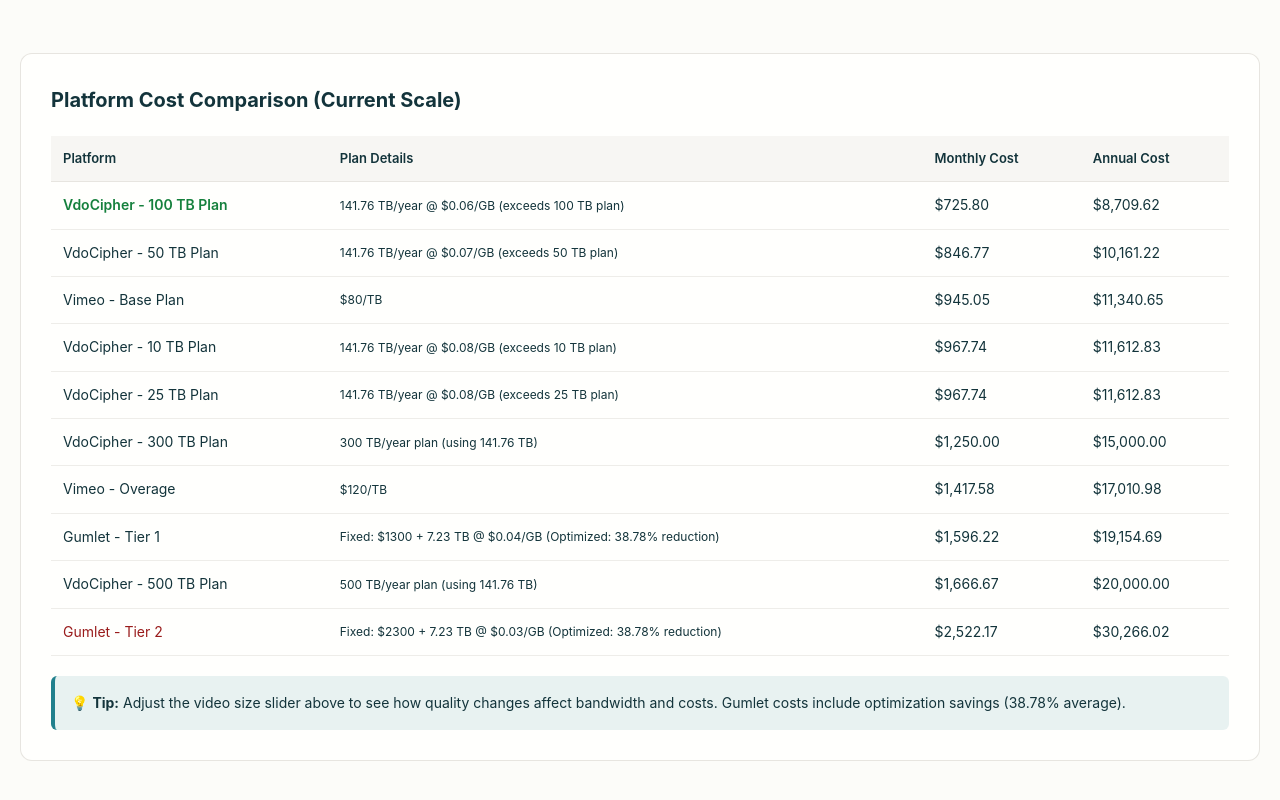
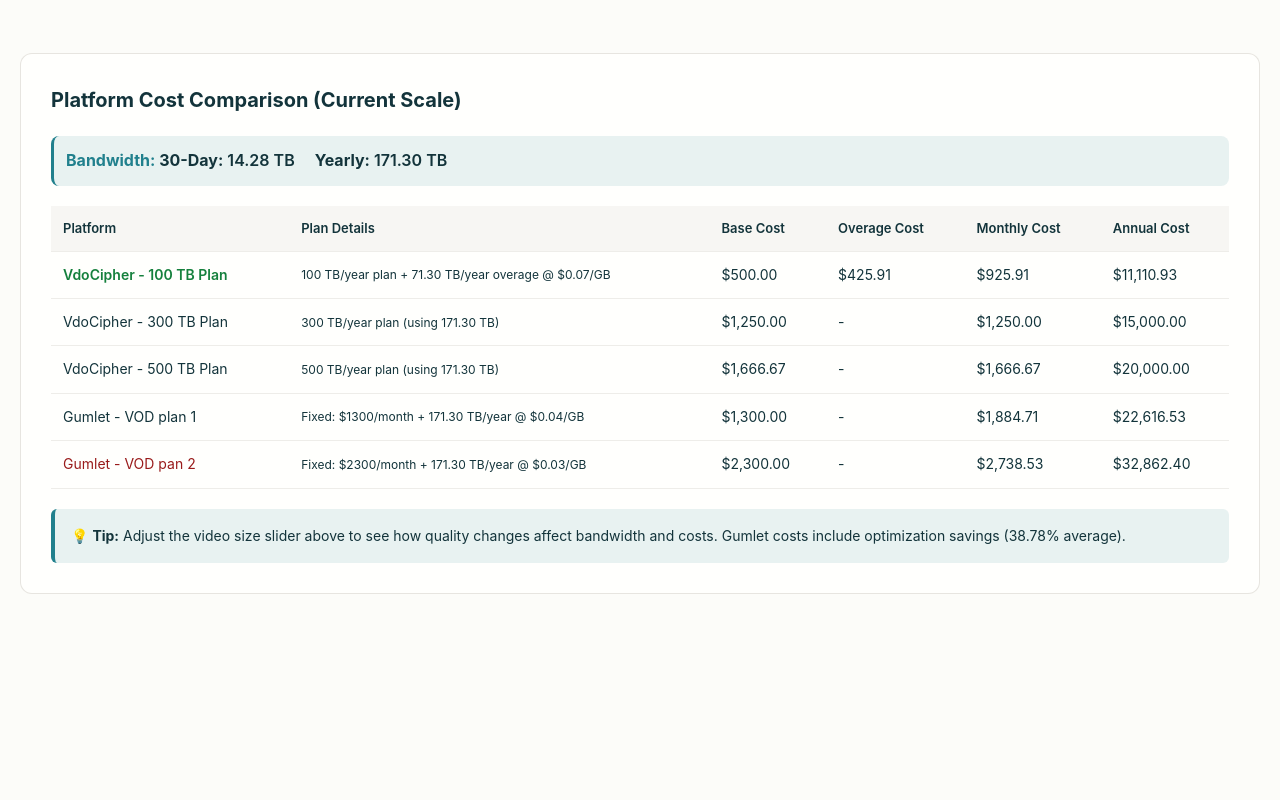
Before and after one commit to durgaprasad-flm/VOD-dashboard, a plain HTML site: page index.html in a window 1280 px wide. Shown: the part 916-1716 px from the top of the page. After the commit the page ends 1560 px from the top, so only its background shows below. Drawn offline with Linux system fonts and the light colour scheme.

Commit message:
feat: change calculations

```diff
--- a/index.html
+++ b/index.html
@@ -528,7 +528,7 @@
     <div class="container">
         <div class="header">
             <h1>🎬 VOD Bandwidth & Cost Calculator</h1>
-            <p>Durga Prasad (FLM)</p>
+            <p>By Durga Prasad (FLM)</p>
         </div>
 
         <div class="main-layout">
@@ -690,11 +690,17 @@
 
         <div class="comparison-section" style="margin-top: 30px;">
             <h2>Platform Cost Comparison (Current Scale)</h2>
+            <div style="margin-bottom: 15px; padding: 12px; background: rgba(var(--color-teal-500-rgb), 0.1); border-radius: 8px; border-left: 3px solid var(--color-teal-500);">
+                <strong style="color: var(--color-teal-500);">Bandwidth: </strong>
+                <span id="currentBandwidthDisplay" style="font-weight: 600; font-size: 16px;">14.28 TB</span>
+            </div>
             <table class="cost-table">
                 <thead>
                     <tr>
                         <th>Platform</th>
                         <th>Plan Details</th>
+                        <th>Base Cost</th>
+                        <th>Overage Cost</th>
                         <th>Monthly Cost</th>
                         <th>Annual Cost</th>
                     </tr>
@@ -710,11 +716,17 @@
 
         <div class="comparison-section" style="margin-top: 30px; display: none;" id="futureCostSection">
             <h2>Platform Cost Comparison (Future Scale)</h2>
+            <div style="margin-bottom: 15px; padding: 12px; background: rgba(var(--color-teal-500-rgb), 0.1); border-radius: 8px; border-left: 3px solid var(--color-teal-500);">
+                <strong style="color: var(--color-teal-500);">Bandwidth: </strong>
+                <span id="futureBandwidthDisplay" style="font-weight: 600; font-size: 16px;">42.83 TB</span>
+            </div>
             <table class="cost-table">
                 <thead>
                     <tr>
                         <th>Platform</th>
                         <th>Plan Details</th>
+                        <th>Base Cost</th>
+                        <th>Overage Cost</th>
                         <th>Monthly Cost</th>
                         <th>Annual Cost</th>
                     </tr>
@@ -744,7 +756,7 @@
         const platforms = [
             {
                 name: 'Gumlet',
-                tier: 'Tier 1',
+                tier: 'VOD plan 1',
                 type: 'gumlet',
                 fixedMonthly: 1300,
                 includedBandwidthTB: 20,
@@ -753,37 +765,37 @@
             },
             {
                 name: 'Gumlet',
-                tier: 'Tier 2',
+                tier: 'VOD pan 2',
                 type: 'gumlet',
                 fixedMonthly: 2300,
                 includedBandwidthTB: 60,
                 includedCostPerGB: 0.03,
                 payAsYouGoCostPerGB: 0.025
             },
-            {
-                name: 'VdoCipher',
-                tier: '10 TB Plan',
-                type: 'vdocipher',
-                annualCost: 800,
-                bandwidthTB: 10,
-                costPerGB: 0.08
-            },
-            {
-                name: 'VdoCipher',
-                tier: '25 TB Plan',
-                type: 'vdocipher',
-                annualCost: 2000,
-                bandwidthTB: 25,
-                costPerGB: 0.08
-            },
-            {
-                name: 'VdoCipher',
-                tier: '50 TB Plan',
-                type: 'vdocipher',
-                annualCost: 3500,
-                bandwidthTB: 50,
-                costPerGB: 0.07
-            },
+            // {
+            //     name: 'VdoCipher',
+            //     tier: '10 TB Plan',
+            //     type: 'vdocipher',
+            //     annualCost: 800,
+            //     bandwidthTB: 10,
+            //     costPerGB: 0.08
+            // },
+            // {
+            //     name: 'VdoCipher',
+            //     tier: '25 TB Plan',
+            //     type: 'vdocipher',
+            //     annualCost: 2000,
+            //     bandwidthTB: 25,
+            //     costPerGB: 0.08
+            // },
+            // {
+            //     name: 'VdoCipher',
+            //     tier: '50 TB Plan',
+            //     type: 'vdocipher',
+            //     annualCost: 3500,
+            //     bandwidthTB: 50,
+            //     costPerGB: 0.07
+            // },
             {
                 name: 'VdoCipher',
                 tier: '100 TB Plan',
@@ -808,18 +820,6 @@
                 bandwidthTB: 500,
                 costPerGB: 0.04
             },
-            {
-                name: 'Vimeo',
-                tier: 'Base Plan',
-                type: 'vimeo',
-                costPerTB: 80
-            },
-            {
-                name: 'Vimeo',
-                tier: 'Overage',
-                type: 'vimeo',
-                costPerTB: 120
-            }
         ];
 
         let currentVideoSize = 200;
@@ -844,54 +844,78 @@
             let monthlyCost = 0;
             let planDetails = '';
 
+            let baseCost = 0;
+            let overageCost = 0;
+
             if (platform.type === 'gumlet') {
-                // Always apply optimization to bandwidth for Gumlet (38.78% average reduction)
-                const effectiveBandwidthTB = calculateOptimizedBandwidth(monthlyBandwidthTB);
+                // Gumlet: Calculate cost based on annual bandwidth (year-wise like VdoCipher)
+                const annualBandwidthTB = monthlyBandwidthTB * 12;
+                // Use original bandwidth without optimization
+                const effectiveAnnualBandwidthTB = annualBandwidthTB;
 
-                monthlyCost = platform.fixedMonthly;
-                const effectiveBandwidthGB = effectiveBandwidthTB * 1024;
-                const includedBandwidthGB = platform.includedBandwidthTB * 1024;
+                // Annual included bandwidth (monthly * 12)
+                const annualIncludedBandwidthTB = platform.includedBandwidthTB * 12;
+                const annualIncludedBandwidthGB = annualIncludedBandwidthTB * 1024;
+                const effectiveAnnualBandwidthGB = effectiveAnnualBandwidthTB * 1024;
 
-                if (effectiveBandwidthGB <= includedBandwidthGB) {
+                // Annual fixed cost
+                const annualFixedCost = platform.fixedMonthly * 12;
+
+                if (effectiveAnnualBandwidthTB <= annualIncludedBandwidthTB) {
                     // Within included bandwidth
-                    const includedCost = effectiveBandwidthGB * platform.includedCostPerGB;
-                    monthlyCost += includedCost;
-                    planDetails = `Fixed: $${platform.fixedMonthly.toFixed(0)} + ${formatNumber(effectiveBandwidthTB, 2)} TB @ $${platform.includedCostPerGB.toFixed(2)}/GB`;
+                    const includedCost = effectiveAnnualBandwidthGB * platform.includedCostPerGB;
+                    const totalAnnualCost = annualFixedCost + includedCost;
+                    monthlyCost = totalAnnualCost / 12;
+                    baseCost = annualFixedCost / 12;
+                    overageCost = 0;
+                    planDetails = `Fixed: $${platform.fixedMonthly.toFixed(0)}/month + ${formatNumber(effectiveAnnualBandwidthTB, 2)} TB/year @ $${platform.includedCostPerGB.toFixed(2)}/GB`;
                 } else {
                     // Exceeds included bandwidth
-                    const includedCost = includedBandwidthGB * platform.includedCostPerGB;
-                    const overageGB = effectiveBandwidthGB - includedBandwidthGB;
-                    const overageCost = overageGB * platform.payAsYouGoCostPerGB;
-                    monthlyCost += includedCost + overageCost;
-                    planDetails = `Fixed: $${platform.fixedMonthly.toFixed(0)} + ${platform.includedBandwidthTB}TB included + ${formatNumber((overageGB / 1024), 2)} TB overage @ $${platform.payAsYouGoCostPerGB.toFixed(3)}/GB`;
+                    const includedCost = annualIncludedBandwidthGB * platform.includedCostPerGB;
+                    const overageGB = effectiveAnnualBandwidthGB - annualIncludedBandwidthGB;
+                    const overageCostAnnual = overageGB * platform.payAsYouGoCostPerGB;
+                    const totalAnnualCost = annualFixedCost + includedCost + overageCostAnnual;
+                    monthlyCost = totalAnnualCost / 12;
+                    baseCost = (annualFixedCost + includedCost) / 12;
+                    overageCost = overageCostAnnual / 12;
+                    planDetails = `Fixed: $${platform.fixedMonthly.toFixed(0)}/month + ${annualIncludedBandwidthTB}TB/year included + ${formatNumber((overageGB / 1024), 2)} TB/year overage @ $${platform.payAsYouGoCostPerGB.toFixed(3)}/GB`;
                 }
-
-                planDetails += ` (Optimized: ${GUMLET_OPTIMIZATION_PERCENT.toFixed(2)}% reduction)`;
             } else if (platform.type === 'vdocipher') {
-                // VdoCipher: Calculate cost based on plan
+                // VdoCipher: Calculate cost based on plan with overage charges
                 const annualBandwidthTB = monthlyBandwidthTB * 12;
+                const overageRatePerGB = 0.07; // $0.07/GB for overage
 
                 if (annualBandwidthTB <= platform.bandwidthTB) {
-                    // Within plan - use plan cost
+                    // Within plan - use plan cost only
                     monthlyCost = platform.annualCost / 12;
+                    baseCost = monthlyCost;
+                    overageCost = 0;
                     planDetails = `${platform.bandwidthTB} TB/year plan (using ${formatNumber(annualBandwidthTB, 2)} TB)`;
                 } else {
-                    // Exceeds plan - calculate based on actual usage at plan rate
-                    monthlyCost = (annualBandwidthTB * 1024 * platform.costPerGB) / 12;
-                    planDetails = `${formatNumber(annualBandwidthTB, 2)} TB/year @ $${platform.costPerGB.toFixed(2)}/GB (exceeds ${platform.bandwidthTB} TB plan)`;
+                    // Exceeds plan - plan cost + overage charges
+                    const planMonthlyCost = platform.annualCost / 12;
+                    const overageTB = annualBandwidthTB - platform.bandwidthTB;
+                    const overageGB = overageTB * 1024;
+                    const overageCostAnnual = overageGB * overageRatePerGB;
+                    const overageCostMonthly = overageCostAnnual / 12;
+
+                    monthlyCost = planMonthlyCost + overageCostMonthly;
+                    baseCost = planMonthlyCost;
+                    overageCost = overageCostMonthly;
+                    planDetails = `${platform.bandwidthTB} TB/year plan + ${formatNumber(overageTB, 2)} TB/year overage @ $${overageRatePerGB.toFixed(2)}/GB`;
                 }
-            } else if (platform.type === 'vimeo') {
-                // Vimeo: Simple per-TB pricing
-                monthlyCost = monthlyBandwidthTB * platform.costPerTB;
-                planDetails = `$${platform.costPerTB}/TB`;
             }
 
             return {
                 monthly: monthlyCost,
                 annual: monthlyCost * 12,
-                details: planDetails
+                details: planDetails,
+                baseCost: baseCost,
+                overageCost: overageCost,
+                bandwidthTB: monthlyBandwidthTB
             };
         }
+
 
         // Format number with commas and decimals
         function formatNumber(num, decimals = 2) {
@@ -938,9 +962,9 @@
             });
             document.getElementById('growthScenario').textContent = formatNumber(currentGrowthMultiplier, 1) + '×';
 
-            // Update CDN cost tables
-            updateCDNTable(bandwidthYear, 'cdnCostTable');
-            updateCDNTable(futureBandwidthYear, 'futureCdnCostTable');
+            // Update CDN cost tables - use 30-day bandwidth for calculations
+            updateCDNTable(bandwidth30, 'cdnCostTable');
+            updateCDNTable(futureBandwidth30, 'futureCdnCostTable');
 
             // Update quality comparison
             updateQualityComparison();
@@ -948,18 +972,26 @@
         }
 
         // Update platform cost table
-        function updateCDNTable(annualTB, tableId) {
+        // Note: bandwidth30DayTB is the 30-day bandwidth value (e.g., 14.28 TB)
+        function updateCDNTable(bandwidth30DayTB, tableId) {
             const tbody = document.getElementById(tableId);
             tbody.innerHTML = '';
 
-            const monthlyTB = annualTB / 12;
+            // Use 30-day bandwidth directly as monthly bandwidth for cost calculations
+            const monthlyTB = bandwidth30DayTB;
+            const annualTB = monthlyTB * 12;
             const costs = [];
 
             platforms.forEach(platform => {
                 const costData = calculatePlatformCost(platform, monthlyTB);
                 costs.push({
                     platform: platform,
-                    cost: costData,
+                    cost: {
+                        ...costData,
+                        baseCost: costData.baseCost || 0,
+                        overageCost: costData.overageCost || 0,
+                        bandwidthTB: costData.bandwidthTB || monthlyTB
+                    },
                     displayName: `${platform.name}${platform.tier ? ' - ' + platform.tier : ''}`
                 });
             });
@@ -971,14 +1003,33 @@
             const bestCost = costs[0].cost.annual;
             const worstCost = costs[costs.length - 1].cost.annual;
 
+            // Update bandwidth display at top of table (show both 30-day and yearly)
+            if (tableId === 'cdnCostTable') {
+                const bandwidthDisplayEl = document.getElementById('currentBandwidthDisplay');
+                if (bandwidthDisplayEl) {
+                    bandwidthDisplayEl.innerHTML = `<span style="margin-right: 20px;"><strong>30-Day:</strong> ${formatNumber(monthlyTB, 2)} TB</span><span><strong>Yearly:</strong> ${formatNumber(annualTB, 2)} TB</span>`;
+                }
+            } else if (tableId === 'futureCdnCostTable') {
+                const bandwidthDisplayEl = document.getElementById('futureBandwidthDisplay');
+                if (bandwidthDisplayEl) {
+                    bandwidthDisplayEl.innerHTML = `<span style="margin-right: 20px;"><strong>30-Day:</strong> ${formatNumber(monthlyTB, 2)} TB</span><span><strong>Yearly:</strong> ${formatNumber(annualTB, 2)} TB</span>`;
+                }
+            }
+
             costs.forEach((item, index) => {
                 const row = document.createElement('tr');
                 const isBest = item.cost.annual === bestCost && index === 0;
                 const isWorst = item.cost.annual === worstCost && index === costs.length - 1;
 
+                // Format base and overage costs
+                const baseCostDisplay = item.cost.baseCost > 0 ? `$${formatNumber(item.cost.baseCost)}` : '-';
+                const overageCostDisplay = item.cost.overageCost > 0 ? `$${formatNumber(item.cost.overageCost)}` : '-';
+
                 row.innerHTML = `
                     <td class="${isBest ? 'cdn-best' : isWorst ? 'cdn-worst' : ''}">${item.displayName}</td>
                     <td style="font-size: 12px;">${item.cost.details}</td>
+                    <td>${baseCostDisplay}</td>
+                    <td>${overageCostDisplay}</td>
                     <td>$${formatNumber(item.cost.monthly)}</td>
                     <td>$${formatNumber(item.cost.annual)}</td>
                 `;
```
